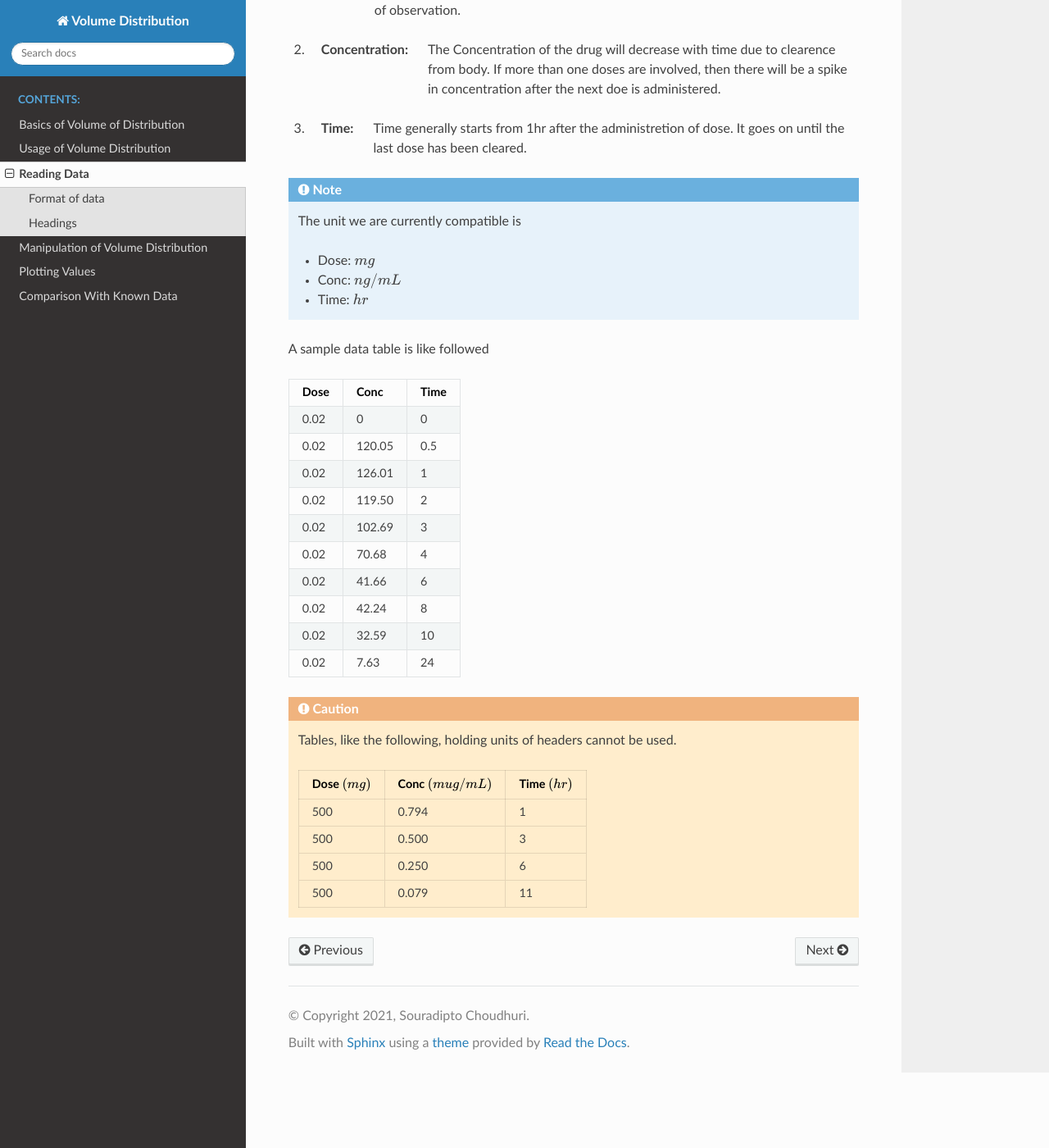
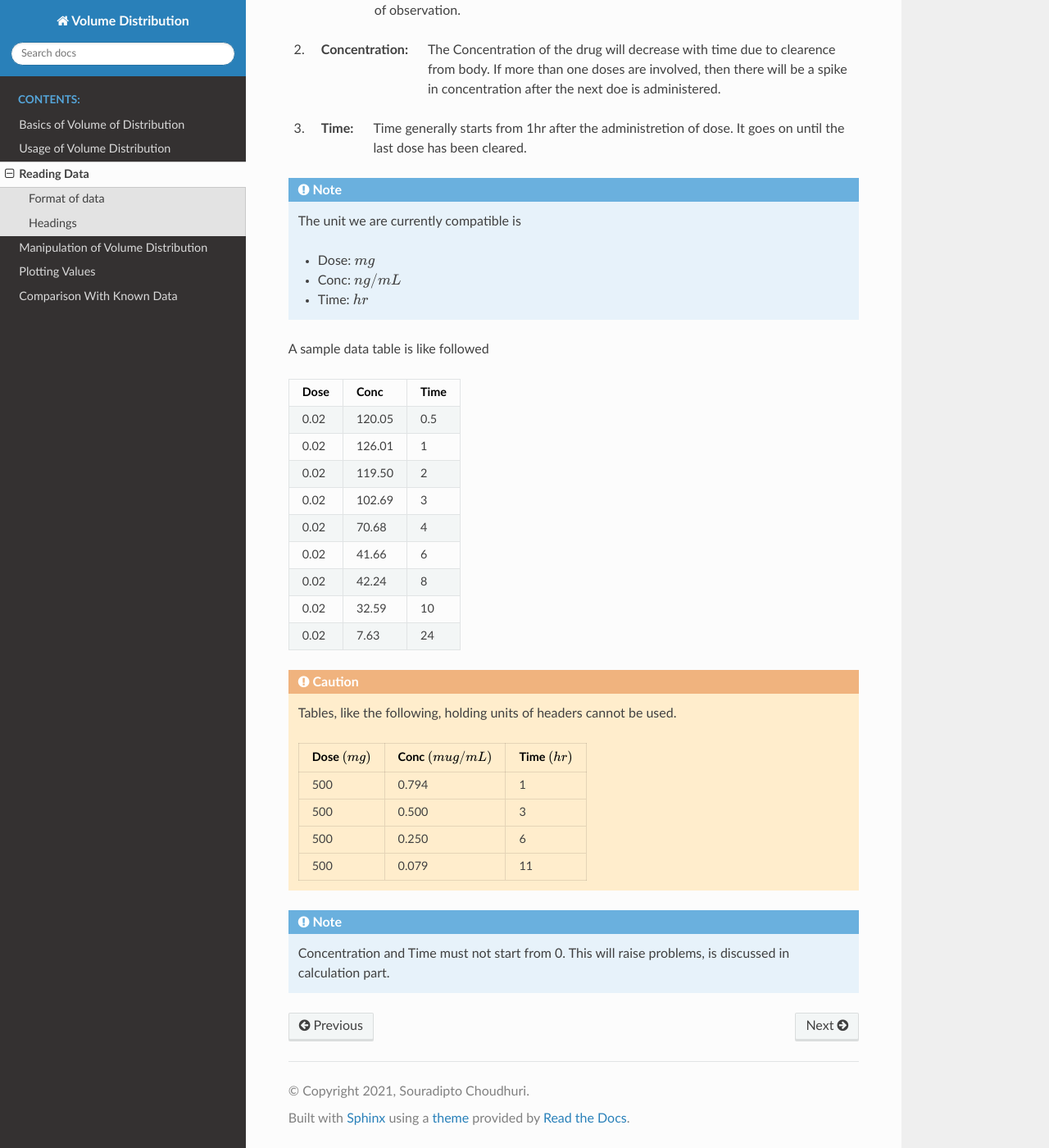
Before and after one commit to Suryarpan/volume-distribution, a Sphinx documentation site: the page built from doc/readData.rst, in a window 1280 px wide and 1400 px high, scrolled down 702 px. Shown: the whole window at 82% size. Built offline with Sphinx 7.4.7 and the Read the Docs theme 2.0.0, drawn with Linux system fonts in a browser that asks for light colours.

Commit message:
Updated Documentation

```diff
--- a/doc/readData.rst
+++ b/doc/readData.rst
@@ -36,7 +36,6 @@ A sample data table is like followed
 .. csv-table::
    :header: Dose, Conc, Time
 
-   0.02, 0, 0
    0.02, 120.05, 0.5
    0.02, 126.01, 1
    0.02, 119.50, 2
@@ -57,3 +56,6 @@ A sample data table is like followed
       500, 0.500, 3
       500, 0.250, 6
       500, 0.079, 11
+
+.. note::
+   Concentration and Time must not start from 0. This will raise problems, is discussed in calculation part.
```
